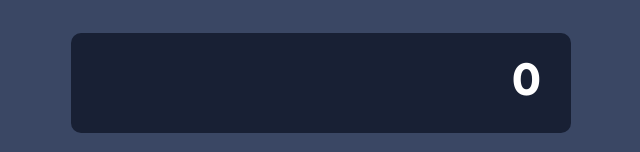
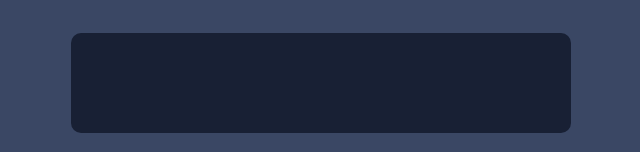
Before and after one commit to GontieFox/calculator-app, a React (Vite) app: page / in a window 1280 px wide. Shown: the part 140-292 px from the top of the page, without its empty margins (319-959 px from the left). Built offline with nearby package versions, Linux system fonts and the light colour scheme.

Commit message:
Fixed numbers starting with 0

```diff
--- a/src/components/calculateCard/CalculateCard.tsx
+++ b/src/components/calculateCard/CalculateCard.tsx
@@ -5,7 +5,7 @@ import "./index.css";
 
 const CalculateCard = () => {
   const theme = useSelector((state: RootState) => state.theme.theme);
-  const [calcValue, setCalcValue] = useState("0");
+  const [calcValue, setCalcValue] = useState("");
 
   const handleButtonClick = (value: string) => {
     const lastChar = calcValue.charAt(calcValue.length - 1);
@@ -13,7 +13,7 @@ const CalculateCard = () => {
     if (value === "DEL") {
       setCalcValue(calcValue.slice(0, -1));
     } else if (value === "RESET") {
-      setCalcValue("0");
+      setCalcValue("");
     } else if (value === "=") {
       const result = eval(calcValue);
       setCalcValue(result.toString());
@@ -23,7 +23,7 @@ const CalculateCard = () => {
     ) {
       setCalcValue(calcValue.slice(0, -1) + value);
     } else {
-      setCalcValue(calcValue === "0" ? value : calcValue + value);
+      setCalcValue(calcValue + value);
     }
   };
 
```
